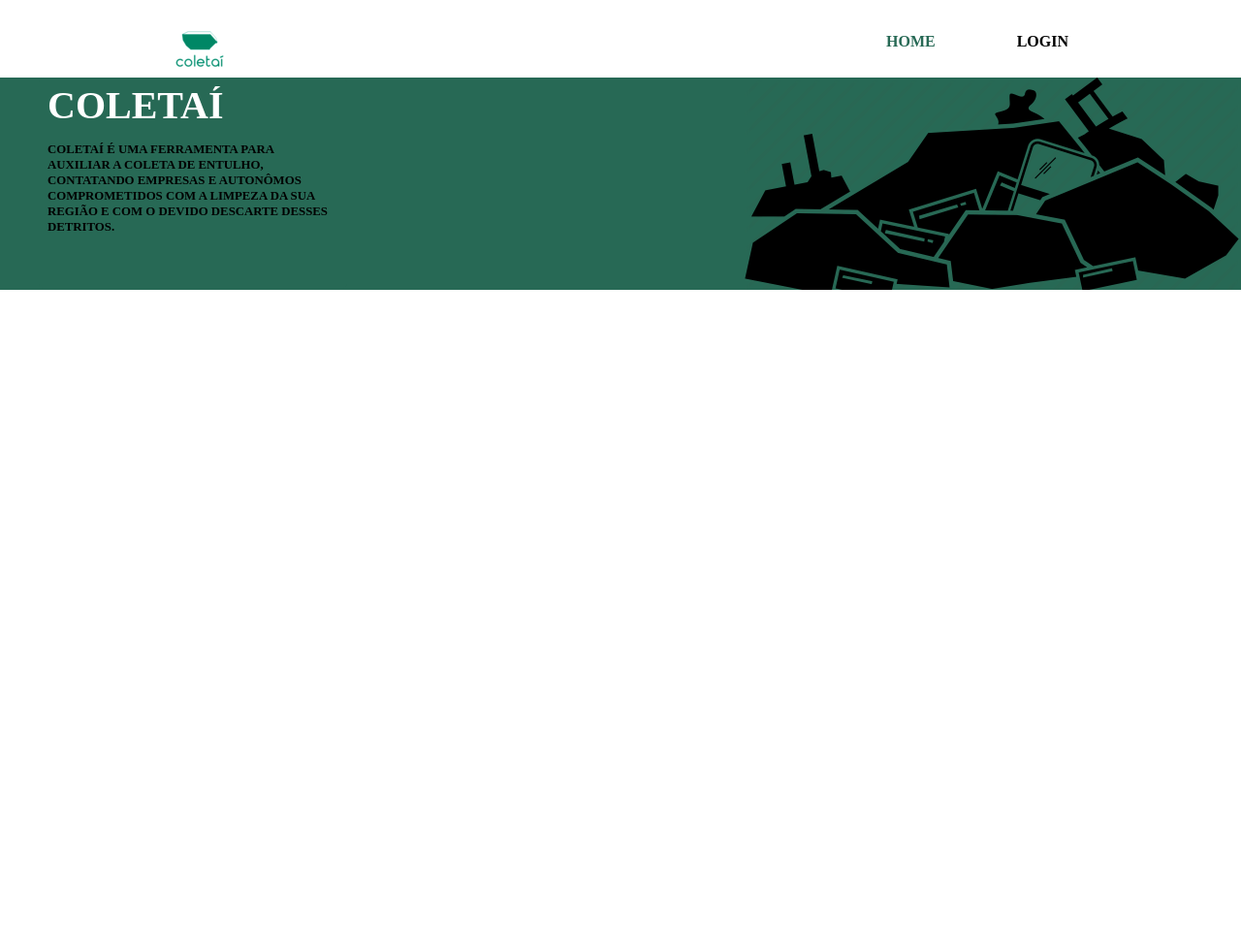
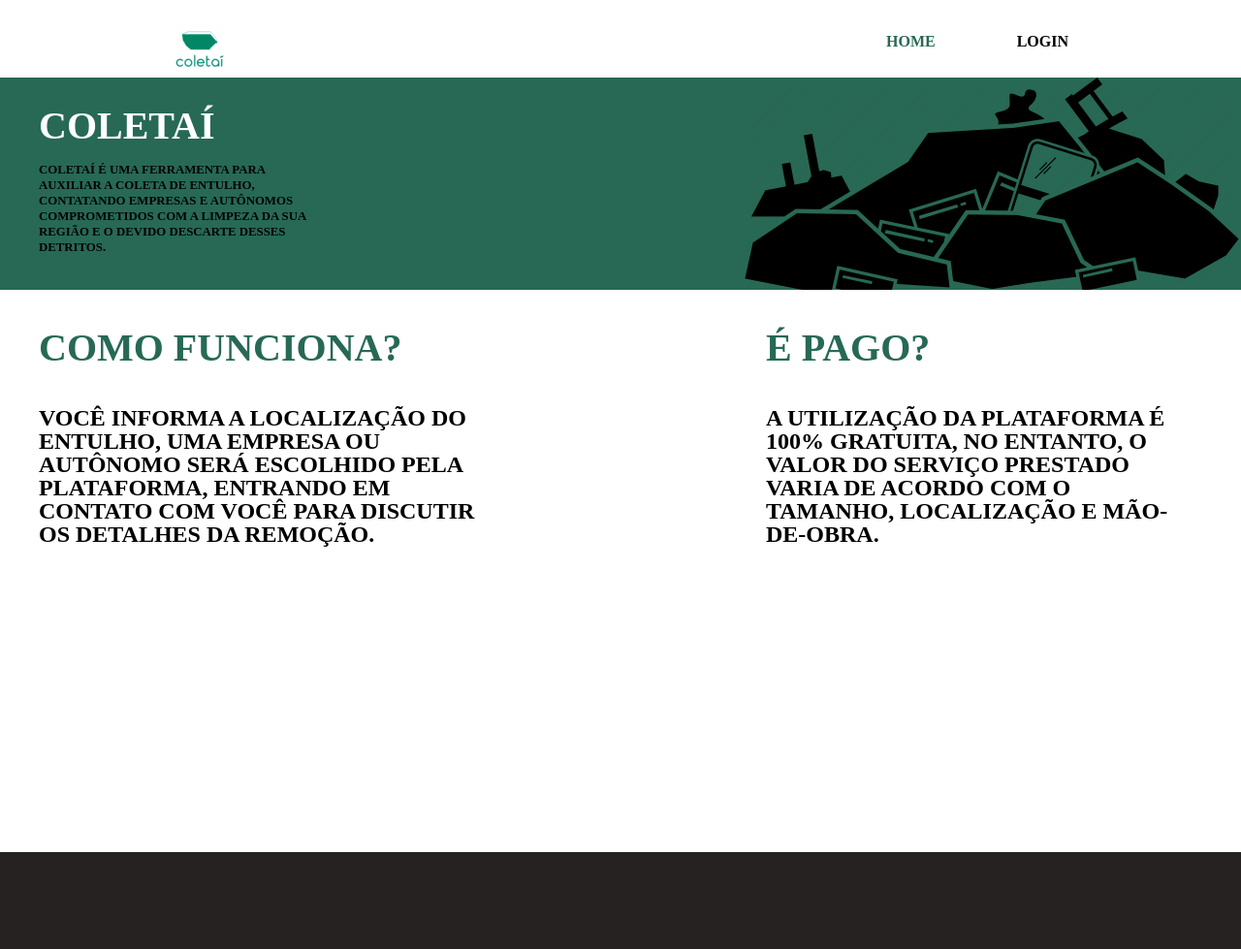
Before and after one commit to Horusprg/Coletai, a PHP site: page / in a window 1280 px wide. Shown: the whole page at 97% size. Before the commit the page ends 299 px from the top, so only its background shows below. Run offline with PHP 8.4, Linux system fonts and the light colour scheme.

Commit message:
Add files via upload
esboço página inicial - 30/03

```diff
--- a/Coletaí/css/home_page.css
+++ b/Coletaí/css/home_page.css
@@ -32,21 +32,21 @@
 .topo .menu ul li a{
 	color: #000000;
 	text-decoration: none;
-	font-family: LEMON MILK Bold;
+	font-family: 'LEMON MILK Bold';
 	font-size: 100%;
 	font-weight: bold;
 }
 .topo .menu ul li a:hover {
 	text-decoration: underline;
 	color: #276955;
-	font-family: LEMON MILK Bold;
+	font-family: 'LEMON MILK Bold';
 	font-size: 100%;
 	font-weight: bold;
 }
 .topo .menu ul li .active{
 	color: #276955;
 	font-weight: bold;
-	font-family: LEMON MILK Bold;
+	font-family: 'LEMON MILK Bold';
 	font-size: 100%;
 }
 .corpo1{
@@ -56,33 +56,70 @@
 }
 .desc h1 {
 	font-weight: bold;
-	font-family: LEMON MILK Bold;
+	font-family: 'LEMON MILK Bold';
 	font-size: 250%;
 	color: #ffffff;
 }
 .desc {
-	float:left;
-	margin: 0 0 0 40px;
+	float: left;
+	margin: 30px 0 0 40px;
 	width: 300px;
-	height: 300px;
-    border: 9px solid #276955;
-	border-radius: 5px;
-    overflow: hidden;
-    perspective: 1px;
-    height: 200px;
+	height: 179px;
 }
 .desc p1 {
 	font-weight: bold;
-    font-family: LEMON MILK Bold;
+    font-family: 'LEMON MILK Bold';
     font-size: 80%;
 }
 .img {
 	float: right;
-    margin-top: -218px;
-    margin-right: 0;
-    margin-left: 550px;
-    margin-bottom: 0;
     width: 513px;
     height: 219px;
     background: url("../imagens/garbage-clipart-mountain-garbage-1-transparent.png");
 }
+.corpo2 {
+	background-color: #FFFFFF;
+	height: 500px;
+	width: auto;
+	margin: 40px;
+}
+.comofunc {
+	float: left;
+	margin: 0;
+	width: 450px;
+	height: 300px;
+}
+.comofunc h2 {
+	font-weight: bold;
+	font-family: 'LEMON MILK Bold';
+	font-size: 250%;
+	color: #276955;
+}
+.comofunc p2 {
+	font-weight: bold;
+	font-family: 'LEMON MILK Bold';
+	font-size: 150%;
+	color: #000000;
+}
+.pag {
+	float: right;
+	margin: 0;
+	height: 300px;
+	width: 450px;
+}
+.pag h3 {
+	font-weight: bold;
+	font-family: 'LEMON MILK Bold';
+	font-size: 250%;
+	color: #276955;
+}
+.pag p3 {
+	font-weight: bold;
+	font-family: 'LEMON MILK Bold';
+	font-size: 150%;
+	color: #000000;
+}
+footer {
+	background-color: #262222;
+	height: 100px;
+}
--- a/Coletaí/index.html
+++ b/Coletaí/index.html
@@ -6,6 +6,7 @@
 <title>Coletaí</title>
 <link href="css/reset.css" rel="stylesheet" type="text/css"> <!--reset-->
 <link href="css/home_page.css" rel="stylesheet" type="text/css"> <!--home page-->
+
 </head>
 
 <body>
@@ -26,12 +27,27 @@
 		<div class="desc">
 			<h1> COLETAÍ <br> </h1>
 			<p1> <br> COLETAÍ É UMA FERRAMENTA PARA AUXILIAR A COLETA DE ENTULHO,
-CONTATANDO EMPRESAS E AUTONÔMOS COMPROMETIDOS COM A LIMPEZA DA SUA REGIÃO
-E COM O DEVIDO DESCARTE DESSES DETRITOS. </p1>
+CONTATANDO EMPRESAS E AUTÔNOMOS COMPROMETIDOS COM A LIMPEZA DA SUA REGIÃO
+E O DEVIDO DESCARTE DESSES DETRITOS. </p1>
 		</div>
 		<div class="img"></div>
-		<!-- descrição -->
-</div>
+	</div><!--fim da descrição -->
+	<div class="corpo2">
+	<div class="comofunc">
+		<h2> COMO FUNCIONA? <br> <br> </h2>
+		<p2> VOCÊ INFORMA A LOCALIZAÇÃO DO ENTULHO, UMA EMPRESA OU AUTÔNOMO SERÁ
+ESCOLHIDO PELA PLATAFORMA, ENTRANDO EM CONTATO COM VOCÊ PARA DISCUTIR OS DETALHES DA REMOÇÃO. </p2>
+	</div>
+	<div class="pag">
+		<h3> É PAGO? <br> <br> </h3>
+		<p3> A UTILIZAÇÃO DA PLATAFORMA É 100% GRATUITA, NO ENTANTO, O VALOR DO SERVIÇO
+			PRESTADO VARIA DE ACORDO COM O TAMANHO, LOCALIZAÇÃO E MÃO-DE-OBRA. </p3>
+	</div>
+	</div> <!-- fim corpo-->
+  <footer>
+  <h1>  </h1>
+  </footer>
+
 
 </body>
 </html>
```
Also changed, not shown: Coletaí/webfonts/LEMONMILK-Bold.otf (added).
